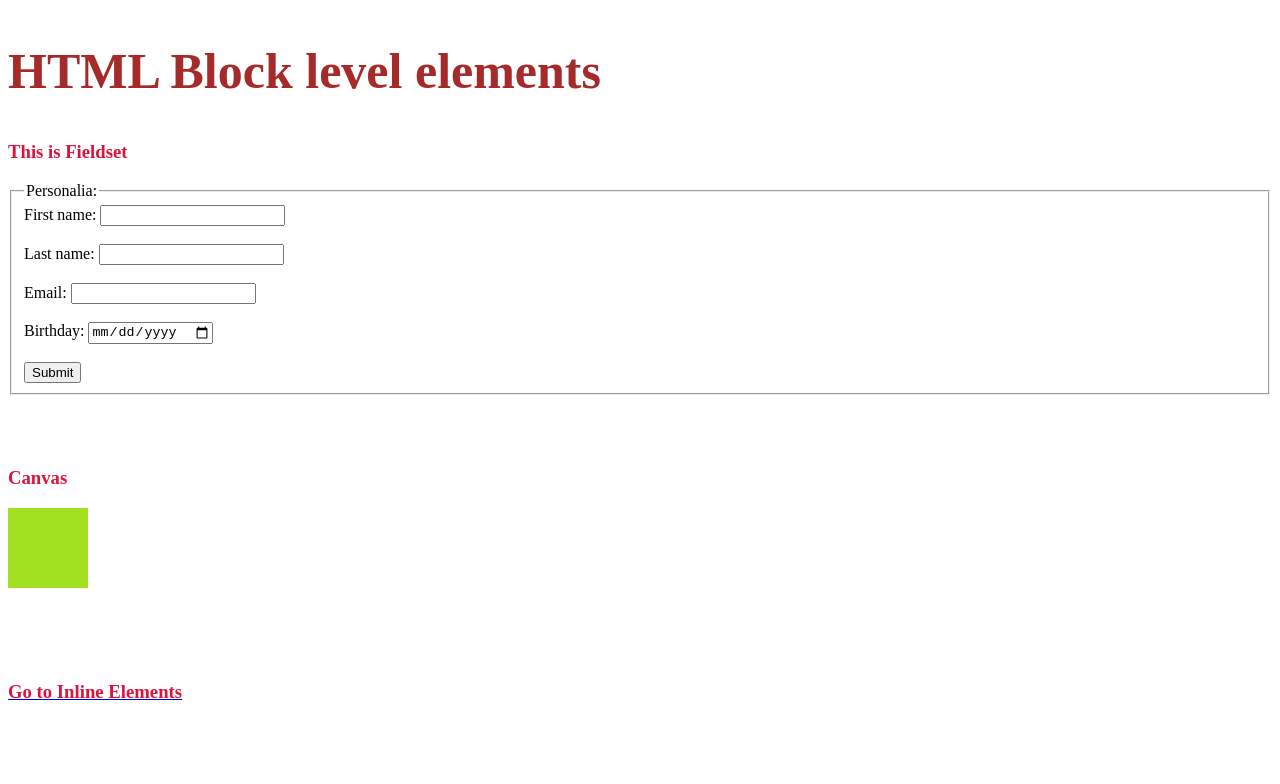
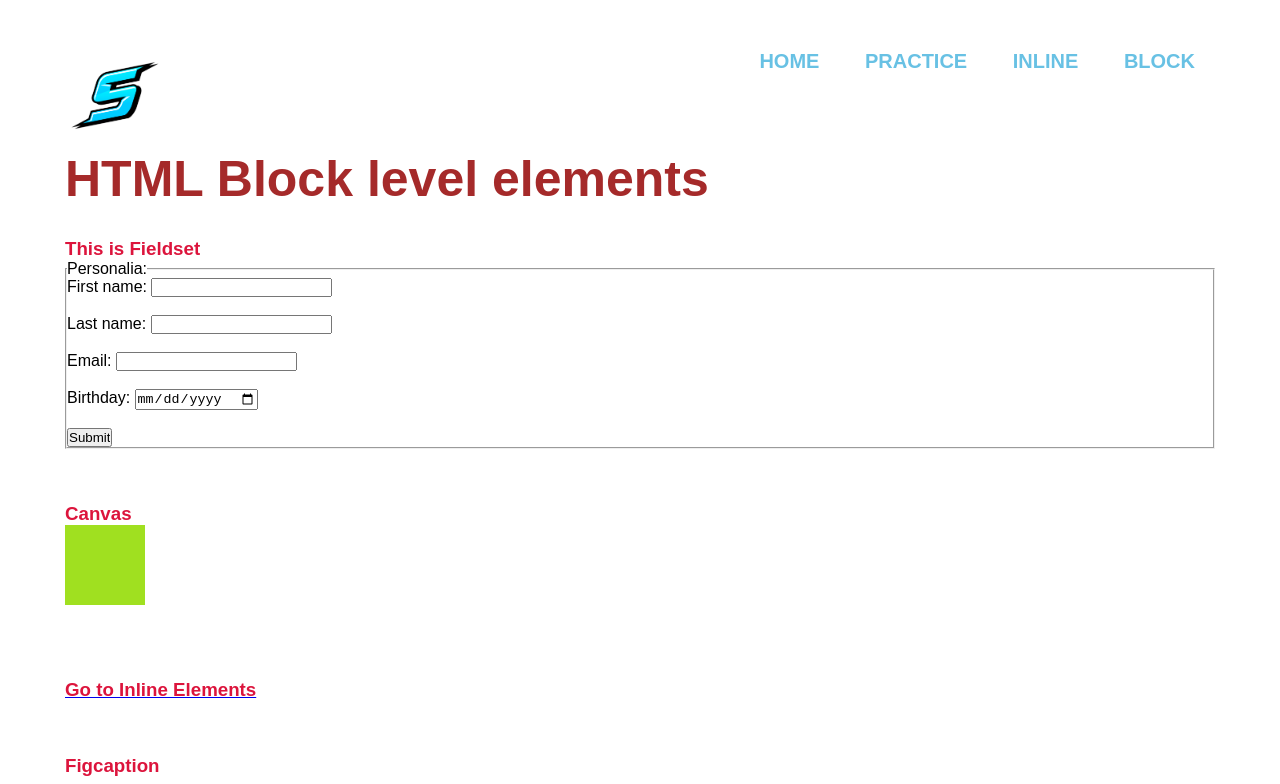
Before and after one commit to bmnazmussakib/assignment3, a plain HTML site: page block.html in a window 1280 px wide. Shown: the top 784 px of the page. Drawn offline with Linux system fonts and the light colour scheme.

Commit message:
second commit

```diff
--- a/block.html
+++ b/block.html
@@ -2,6 +2,7 @@
 <html>
 <head>
     <title>Block & Inline element</title>
+    <link rel="stylesheet" href="./css/style.css">
     <style>
         h3{
             color: crimson;
@@ -10,7 +11,19 @@
 </head>
 
 <body>
-    <main>
+    <main class="container">
+        <section class="header">
+            <div class="logo">
+                <img src="./img/logo.png" alt="">
+            </div>
+            <div class="menu">
+                <a href="index.html">HOME</a>
+                <a href="#">PRACTICE</a>
+                <a href="inline.html">INLINE</a>
+                <a href="block.html">BLOCK</a>
+            </div>
+        </section>
+
         <section>
             <h1 id="head" style="color: brown; font-size: 50px;">HTML Block level elements</h1>
 
```
Also changed, not shown: index.html (+3 -3 lines), inline.html (+15 -1 lines).
